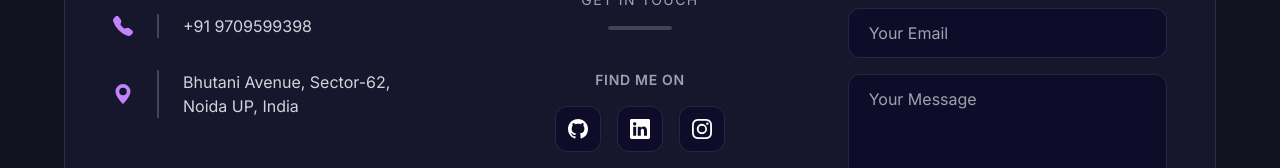
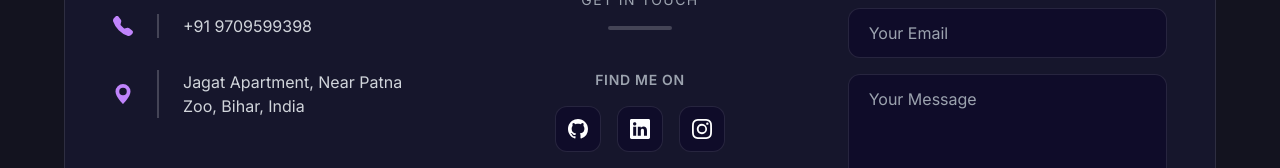
Before and after one commit to drupalbytes/react, a React app: page / in a window 1280 px wide. Shown: the part 3383-3551 px from the top of the page. Built offline with nearby package versions, Linux system fonts and the light colour scheme; the HTML template or start-up script is replaced by a standard one.

Commit message:
Fix: update footer address

```diff
--- a/src/components/Contact.jsx
+++ b/src/components/Contact.jsx
@@ -56,7 +56,7 @@ const Contact = () => {
               </div>
               <div className="flex items-center gap-6">
                 <BsGeoAltFill className="text-purple-400 text-xl shrink-0" />
-                <p className="text-gray-300 font-medium border-l-2 border-white/20 pl-6">Bhutani Avenue, Sector-62, Noida UP, India</p>
+                <p className="text-gray-300 font-medium border-l-2 border-white/20 pl-6">Jagat Apartment, Near Patna Zoo, Bihar, India</p>
               </div>
             </div>
 
```
